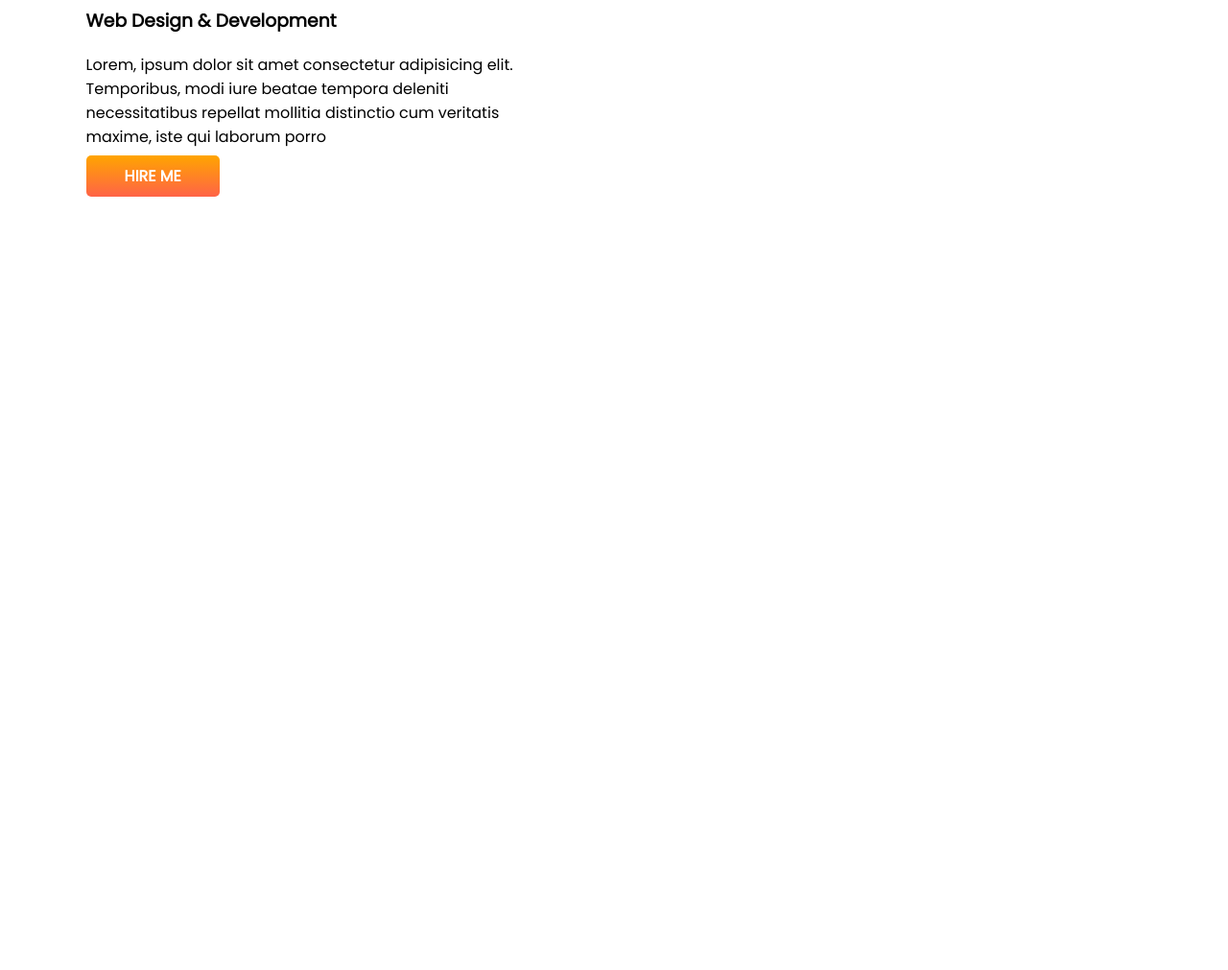
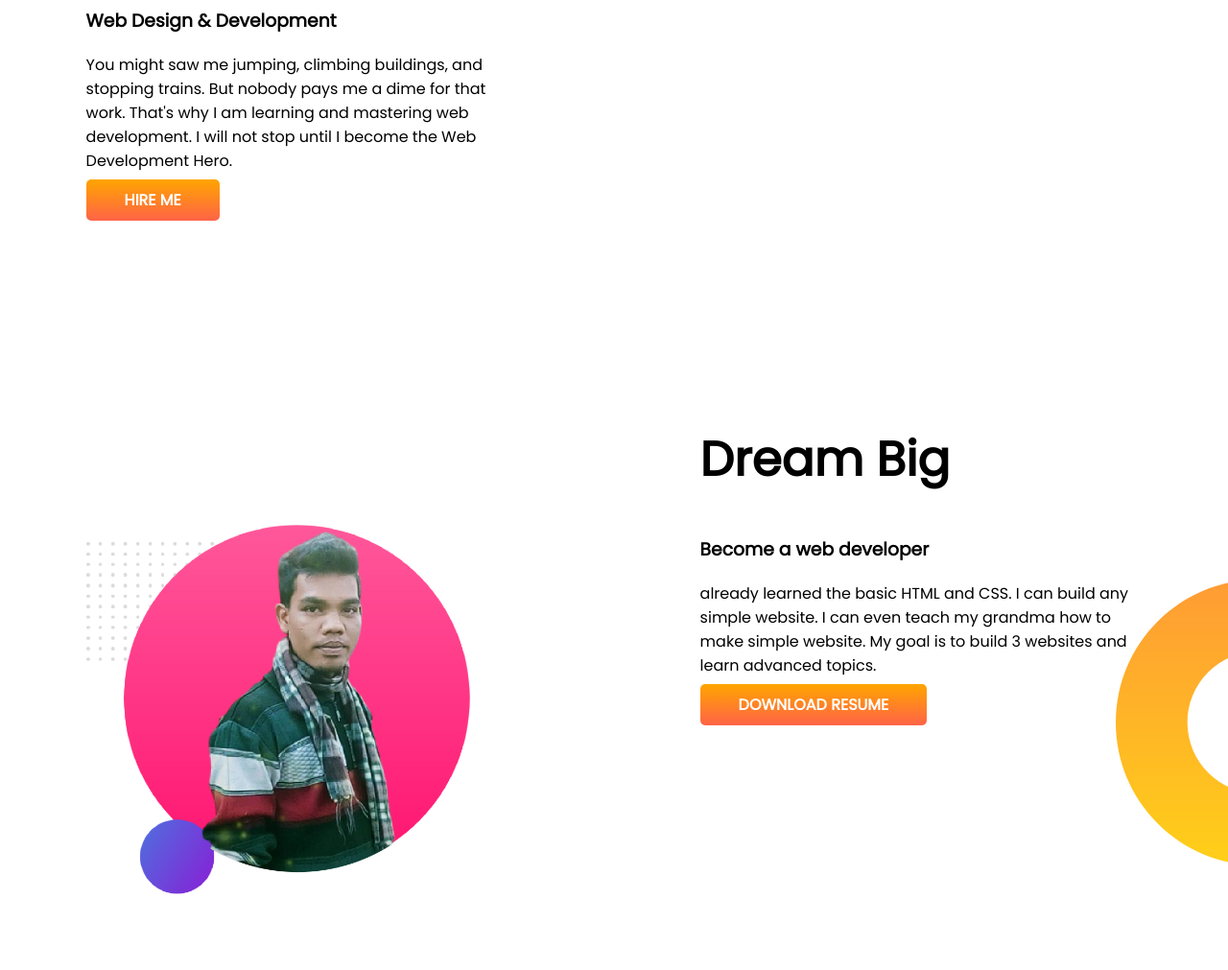
Before and after one commit to Prodipm6/my-portfolio, a plain HTML site: page index.html in a window 1280 px wide. Shown: the part 432-1443 px from the top of the page at 96% size. Before the commit the page ends 800 px from the top, so only its background shows below. Drawn offline with Linux system fonts and the light colour scheme.

Commit message:
second section added

```diff
--- a/index.html
+++ b/index.html
@@ -14,15 +14,26 @@
     <section class="header">
         <div class="header-part">
             <h1>Welcome To</h1>
-            <h1><span class="orange-color">Rahul Murmu</span> World!</h1>
+            <h1><span class="orange-color">Rahul Murmu</span> World</h1>
             <h3>Web Design & Development</h3>
-            <p>Lorem, ipsum dolor sit amet consectetur adipisicing elit. Temporibus, modi iure beatae tempora deleniti necessitatibus repellat mollitia distinctio cum veritatis maxime, iste qui laborum porro </p>
-            <a href="" target="_blank">HIRE ME</a>
+            <p>You might saw me jumping, climbing buildings, and stopping trains. But nobody pays me a dime for that work. That's why I am learning and mastering web development. I will not stop until I become the Web Development Hero.</p>
+            <a href="#" target="_blank">HIRE ME</a>
         </div>
         <div class="header-part">
             <img src="./images/P1.png" alt="image">
         </div>
     </section>
+    <section class="main-part">
+        <div class="header-part">
+            <img src="./images/P4.png" alt="image">
+        </div>
+        <div class="header-part">
+            <h1>Dream Big</h1>
+            <h3>Become a web developer</h3>
+            <p> already learned the basic HTML and CSS. I can build any simple website. I can even teach my grandma how to make simple website. My goal is to build 3 websites and learn advanced topics.</p>
+            <a href="#">DOWNLOAD RESUME</a>
+        </div>
+    </section>
 
 </body>
 </html>
--- a/style.css
+++ b/style.css
@@ -30,3 +30,8 @@ section{
     background-image: url(./images/top-banner.png);
     background-repeat: no-repeat;
 }
+.main-part{
+    background-image: url(./images/dream-bg.png);
+    background-repeat: no-repeat;
+    background-position: right;
+}
```
